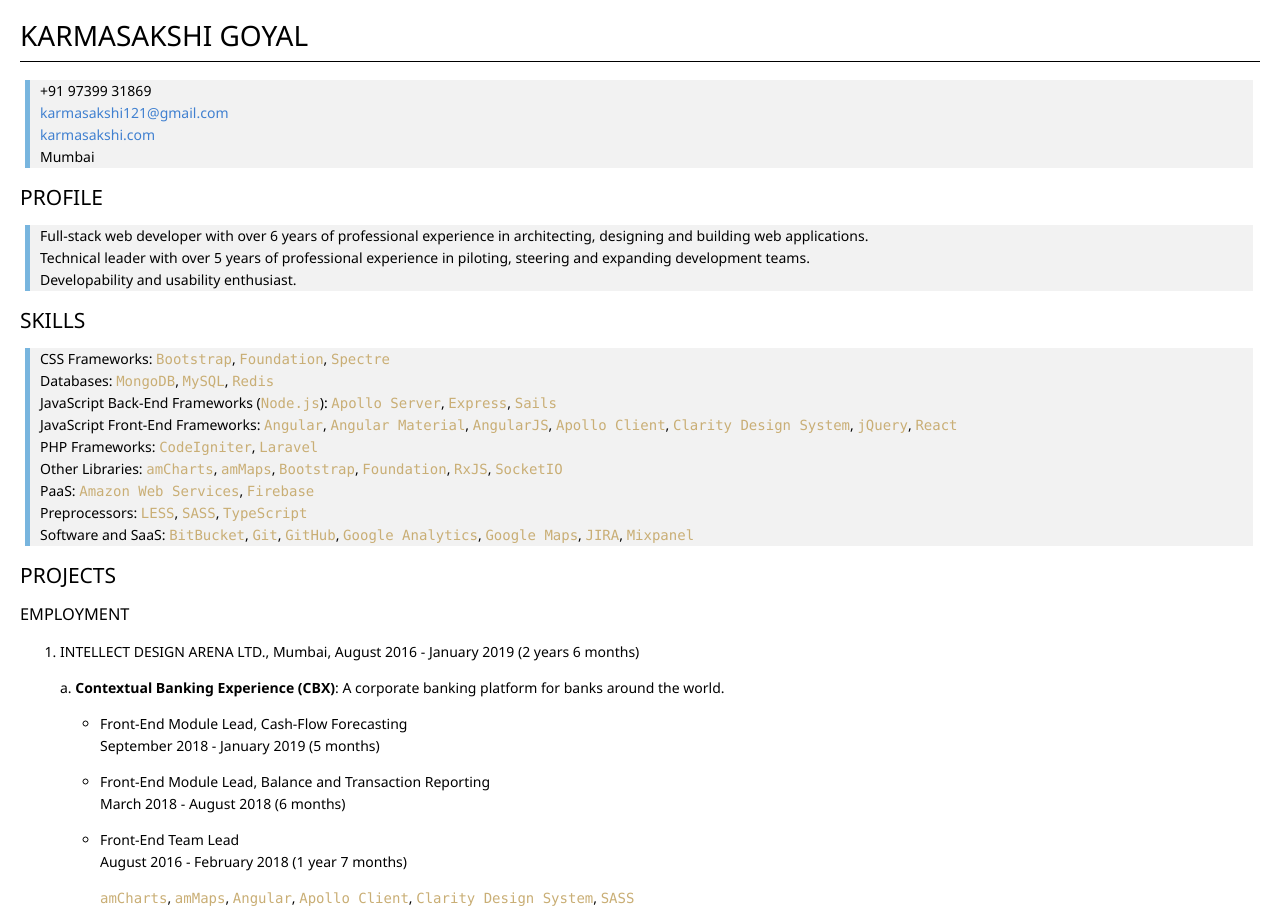
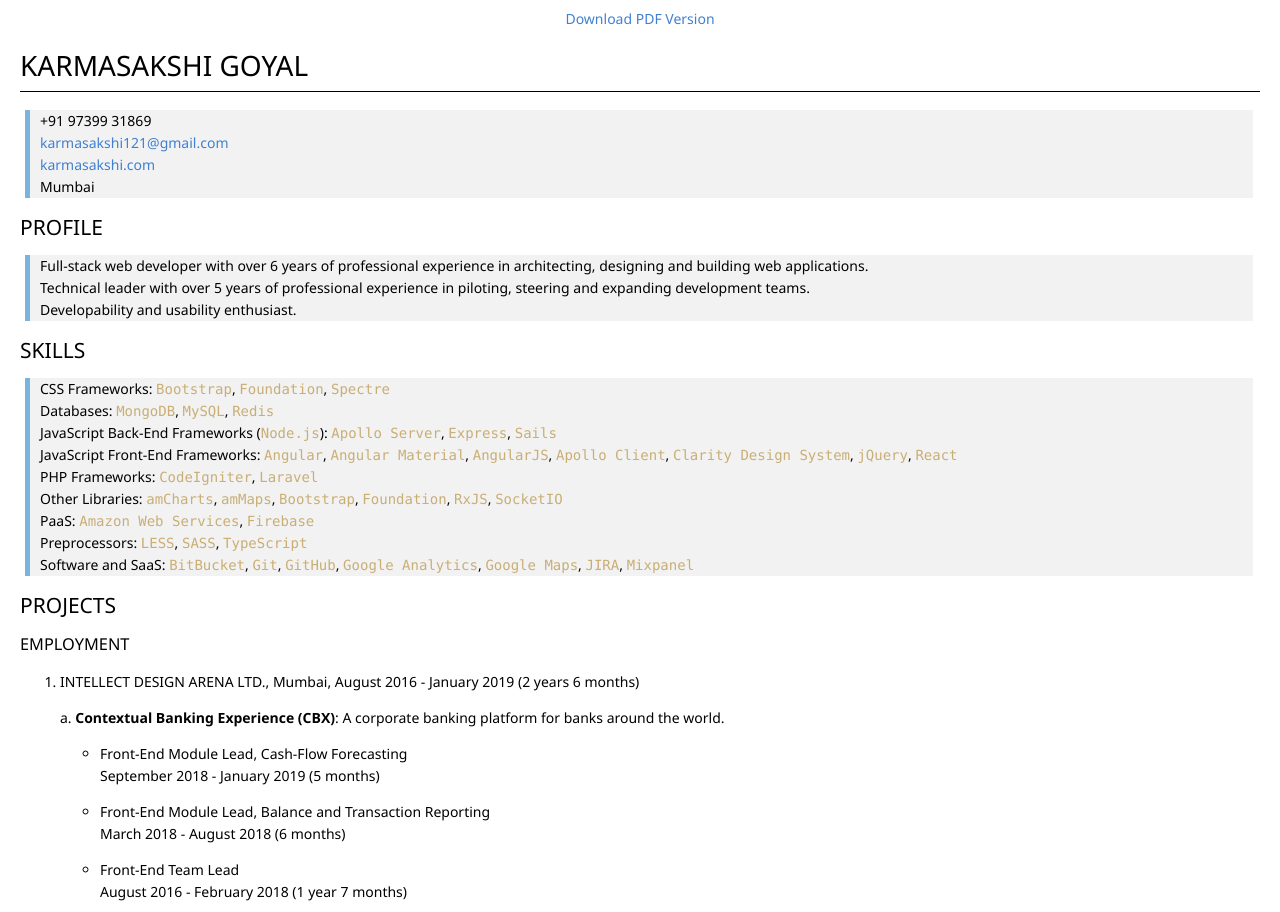
Before and after one commit to karmasakshi/resume, a plain HTML site: page index.html in a window 1280 px wide. Shown: the top 912 px of the page. Drawn offline with Linux system fonts and the light colour scheme.

Commit message:
Add PDF download button

```diff
--- a/index.html
+++ b/index.html
@@ -385,6 +385,7 @@ blockquote {
 
 </head>
 <body>
+<div style="text-align: center;"><a download href="resume.pdf">Download PDF Version</a></div>
 <h1 id="karmasakshi-goyal">KARMASAKSHI GOYAL</h1>
 <blockquote>
 <p>+91 97399 31869<br>
```
